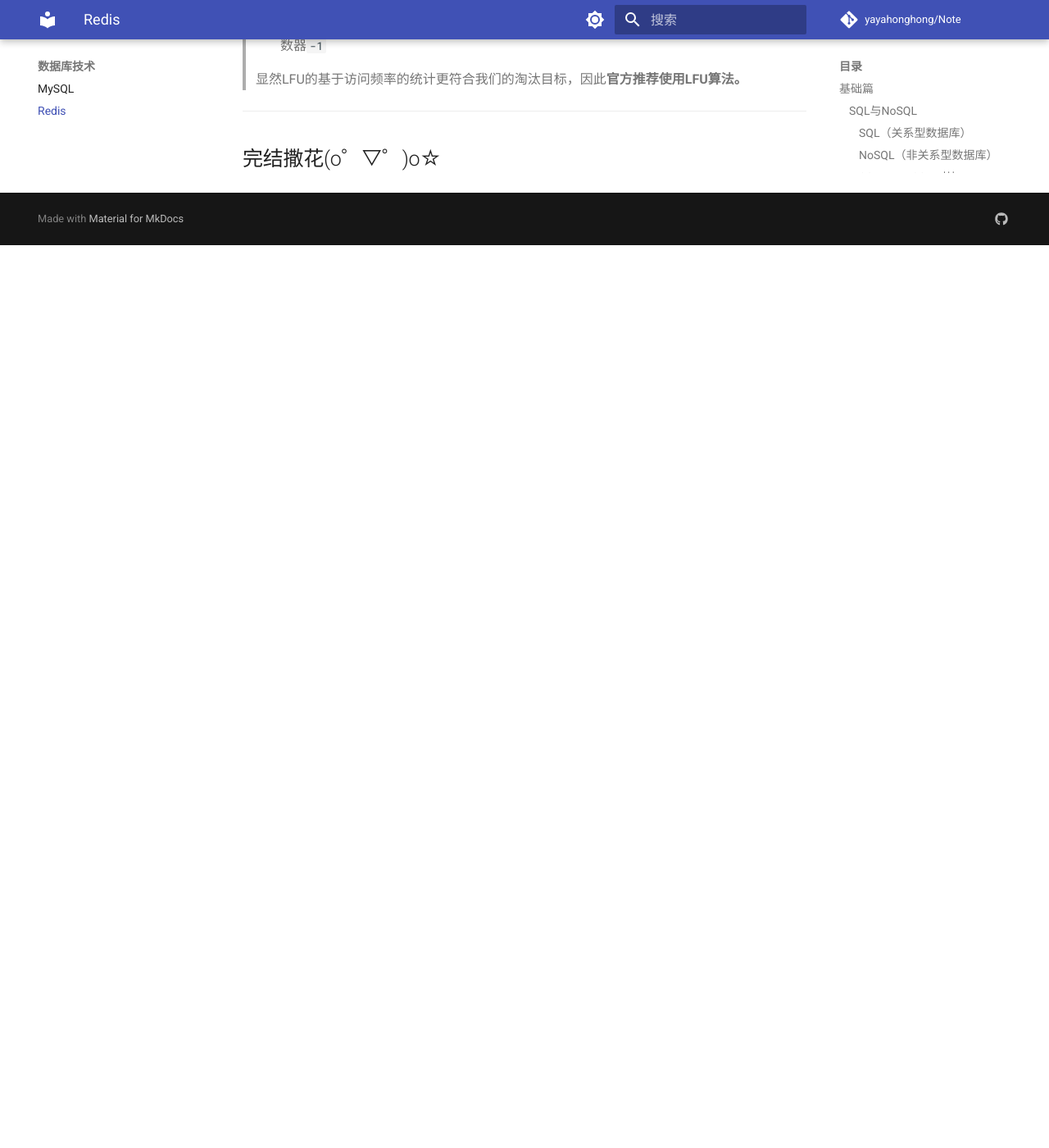
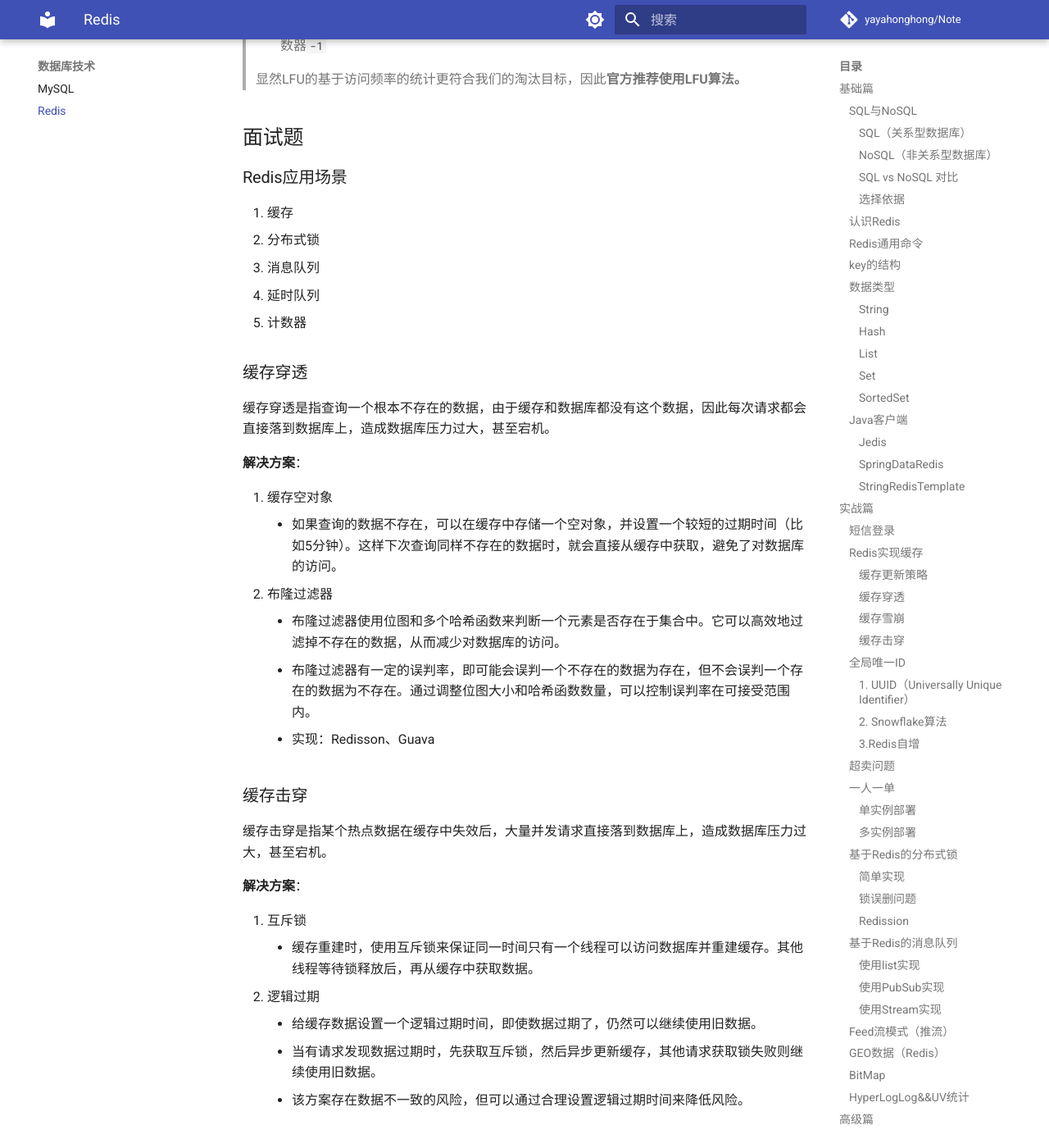
Before and after one commit to yayahonghong/Note, an MkDocs documentation site: the page built from docs/Redis/Redis.md, in a window 1280 px wide and 1400 px high, scrolled down 95114 px. Shown: the whole window at 82% size. Built offline with MkDocs 1.6.1 and Material for MkDocs 9.7.7, drawn with Linux system fonts in a browser that asks for light colours; comment, search, counter and statistics services are not loaded; before the commit the page ends 95413 px from its top, so only the background shows below that; some of the changed text lies outside the part shown.

Commit message:
feat: 添加Redis常见面试问题

```diff
--- a/docs/Redis/Redis.md
+++ b/docs/Redis/Redis.md
@@ -4069,6 +4069,69 @@ Redis支持8种不同的内存淘汰策略：
 >  显然LFU的基于访问频率的统计更符合我们的淘汰目标，因此**官方推荐使用LFU算法。**
 
 
+## 面试题
+
+### Redis应用场景
+
+1. 缓存
+2. 分布式锁
+3. 消息队列
+4. 延时队列
+5. 计数器
+
+### 缓存穿透
+
+缓存穿透是指查询一个根本不存在的数据，由于缓存和数据库都没有这个数据，因此每次请求都会直接落到数据库上，造成数据库压力过大，甚至宕机。
+
+**解决方案**：
+
+1. 缓存空对象
+    - 如果查询的数据不存在，可以在缓存中存储一个空对象，并设置一个较短的过期时间（比如5分钟）。这样下次查询同样不存在的数据时，就会直接从缓存中获取，避免了对数据库的访问。
+2. 布隆过滤器
+    - 布隆过滤器使用位图和多个哈希函数来判断一个元素是否存在于集合中。它可以高效地过滤掉不存在的数据，从而减少对数据库的访问。
+    - 布隆过滤器有一定的误判率，即可能会误判一个不存在的数据为存在，但不会误判一个存在的数据为不存在。通过调整位图大小和哈希函数数量，可以控制误判率在可接受范围内。
+    - 实现：Redisson、Guava
+
+
+### 缓存击穿
+
+缓存击穿是指某个热点数据在缓存中失效后，大量并发请求直接落到数据库上，造成数据库压力过大，甚至宕机。
+
+**解决方案**：
+
+1. 互斥锁
+    - 缓存重建时，使用互斥锁来保证同一时间只有一个线程可以访问数据库并重建缓存。其他线程等待锁释放后，再从缓存中获取数据。
+2. 逻辑过期
+    - 给缓存数据设置一个逻辑过期时间，即使数据过期了，仍然可以继续使用旧数据。
+    - 当有请求发现数据过期时，先获取互斥锁，然后异步更新缓存，其他请求获取锁失败则继续使用旧数据。
+    - 该方案存在数据不一致的风险，但可以通过合理设置逻辑过期时间来降低风险。
+
+
+### 缓存雪崩
+
+缓存雪崩是指大量缓存数据在同一时间失效或者缓存服务宕机，导致大量请求直接落到数据库上，造成数据库压力过大，甚至宕机。
+
+**解决方案**：
+
+1. 为不同缓存key设置随机性过期时间，避免大量缓存同时失效。
+2. 提高缓存服务的可用性，使用集群、主从复制等方式，避免单点故障。
+3. 限流降级策略，当缓存服务不可用时，限制请求速率或者直接返回默认值，避免大量请求落到数据库上。
+4. 多级缓存方案，使用本地缓存和分布式缓存相结合的方式，降低对数据库的压力。
+
+
+### 双写一致
+
+双写一致是指在更新数据时，同时更新缓存和数据库，确保两者的数据一致性。
+
+1. 延时双删
+    - 在更新数据时，先删除缓存，然后更新数据库，最后再延时删除缓存（数据库可能是主从架构读写分离，需要一定时间同步）。这样可以确保缓存中的数据是最新的。
+    - 该方案存在短暂的数据不一致风险，但可以通过合理设置删除缓存的时间间隔来降低风险。
+2. 分布式读写锁
+    - 使用分布式读写锁来保证同一时间只有一个线程可以更新数据。读操作可以并发进行，写操作需要获取写锁。
+    - 该方案实现复杂度较高，但可以确保数据的强一致性。
+3. 消息队列
+    - 在更新数据时，将更新操作发送到消息队列中，由专门的消费者线程来处理更新缓存和数据库的操作。
+    - 该方案只能保证数据的最终一致性，而且有消息丢失的风险，但可以提高系统的吞吐量和可用性。
 
 
 
```
